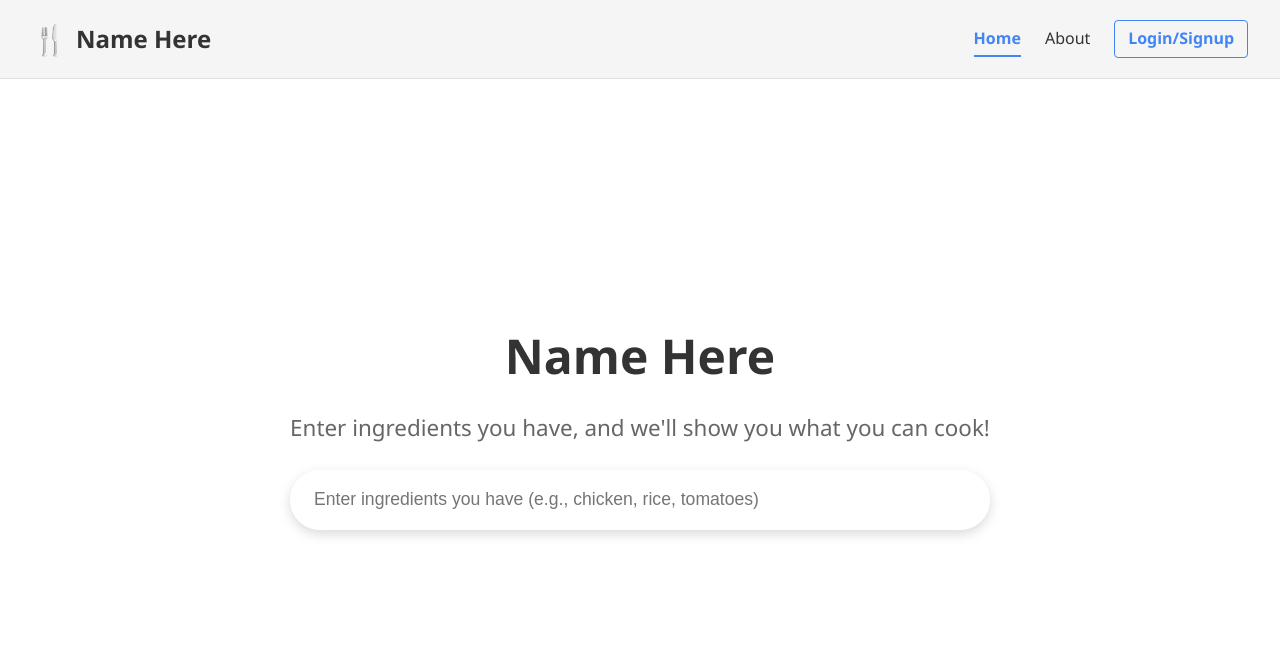
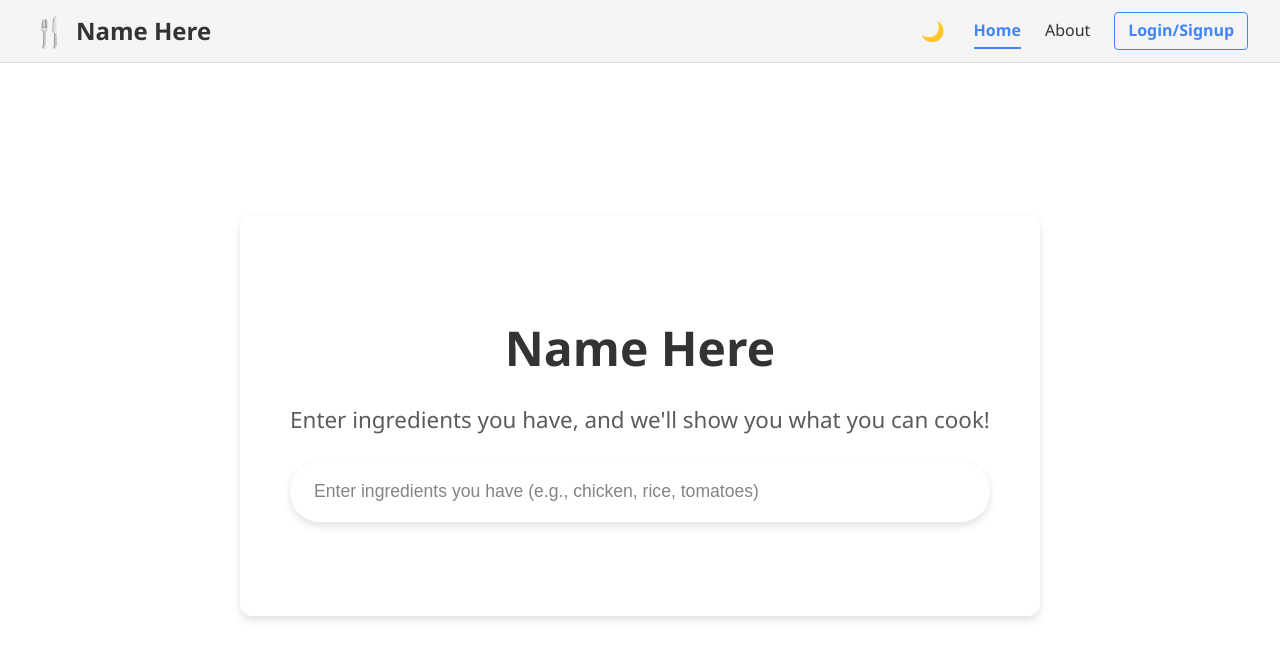
Before and after one commit to anorman2902/cpsc449-cooking-assistant, a React (Create React App) app in the folder client/: page / in a window 1280 px wide. Shown: the top 660 px of the page. Built offline with nearby package versions, Linux system fonts and the light colour scheme.

Commit message:
Styling changes to footer and nav bar. Theme toggle implemented

```diff
--- a/client/src/App.css
+++ b/client/src/App.css
@@ -7,9 +7,10 @@
 
 body {
   font-family: 'Segoe UI', Tahoma, Geneva, Verdana, sans-serif;
-  background-color: #fff;
-  color: #333;
+  background-color: var(--bg-color, #fff);
+  color: var(--text-color, #333);
   line-height: 1.6;
+  transition: background-color 0.3s ease, color 0.3s ease;
 }
 
 .App {
--- a/client/src/App.tsx
+++ b/client/src/App.tsx
@@ -8,6 +8,7 @@ import Navbar from './components/layout/Navbar';
 import Footer from './components/layout/Footer';
 import Home from './pages/Home';
 import About from './pages/About';
+import { ThemeProvider } from './contexts/ThemeContext';
 
 /**
  * App component - Main container for the Name Here application
@@ -35,6 +36,7 @@ function App() {
   };
 
   return (
+    <ThemeProvider>
       <div className="App">
         {/* Navigation bar component */}
         <Navbar isLoggedIn={isLoggedIn} onNavigate={handleNavigation} currentPage={currentPage} />
@@ -45,6 +47,7 @@ function App() {
         {/* Footer component */}
         <Footer />
       </div>
+    </ThemeProvider>
   );
 }
 
--- a/client/src/components/common/SearchBar/SearchBar.css
+++ b/client/src/components/common/SearchBar/SearchBar.css
@@ -8,7 +8,7 @@
 .search-form {
   display: flex;
   position: relative;
-  box-shadow: 0 4px 12px rgba(0, 0, 0, 0.15);
+  box-shadow: var(--shadow-md, 0 4px 12px rgba(0, 0, 0, 0.15));
   border-radius: 50px;
   overflow: hidden;
   transition: transform 0.3s ease, box-shadow 0.3s ease;
@@ -16,7 +16,7 @@
 
 .search-form:hover {
   transform: translateY(-2px);
-  box-shadow: 0 6px 16px rgba(0, 0, 0, 0.18);
+  box-shadow: var(--shadow-lg, 0 6px 16px rgba(0, 0, 0, 0.18));
 }
 
 .search-input {
@@ -26,14 +26,20 @@
   border: none;
   outline: none;
   border-radius: 50px;
-  background-color: white;
-  transition: box-shadow 0.3s ease;
+  background-color: var(--input-bg, white);
+  color: var(--input-text, #333);
+  transition: background-color 0.3s ease, color 0.3s ease, box-shadow 0.3s ease;
   -webkit-appearance: none;
 }
 
 .search-input:focus {
   box-shadow: none;
   outline: none;
+}
+
+.search-input::placeholder {
+  color: var(--input-text, #333);
+  opacity: 0.6;
 }
 
 /* Mobile responsiveness */
--- a/client/src/components/layout/Footer/Footer.css
+++ b/client/src/components/layout/Footer/Footer.css
@@ -2,5 +2,5 @@
   background-color: #333;
   color: #fff;
   text-align: center;
-  padding: 1.5rem;
+  padding: 1rem;
 }
--- a/client/src/components/layout/Navbar/Navbar.css
+++ b/client/src/components/layout/Navbar/Navbar.css
@@ -2,9 +2,10 @@
   display: flex;
   justify-content: space-between;
   align-items: center;
-  padding: 1rem 2rem;
-  background-color: #f5f5f5;
-  border-bottom: 1px solid #e0e0e0;
+  padding: 0.5rem 2rem;
+  background-color: var(--navbar-bg, #f5f5f5);
+  border-bottom: 1px solid var(--navbar-border, #e0e0e0);
+  transition: background-color 0.3s ease, border-color 0.3s ease;
 }
 
 .navbar-logo {
@@ -12,7 +13,8 @@
   align-items: center;
   font-size: 1.5rem;
   font-weight: bold;
-  color: #333;
+  color: var(--navbar-text, #333);
+  transition: color 0.3s ease;
 }
 
 .logo-icon {
@@ -27,10 +29,11 @@
 }
 
 .nav-link {
-  color: #333;
+  color: var(--navbar-text, #333);
   text-decoration: none;
   font-weight: 500;
   transition: color 0.3s ease;
+  position: relative;
 }
 
 .nav-link.active {
@@ -48,6 +51,29 @@
   height: 2px;
   background-color: var(--primary-color);
   transform: scaleX(1);
+}
+
+/* Theme toggle button styles */
+.theme-toggle-btn {
+  background: none;
+  border: none;
+  cursor: pointer;
+  font-size: 1.2rem;
+  display: flex;
+  align-items: center;
+  justify-content: center;
+  padding: 0.3rem;
+  border-radius: var(--border-radius-full);
+  transition: background-color 0.3s ease, transform 0.2s ease;
+}
+
+.theme-toggle-btn:hover {
+  background-color: rgba(0, 0, 0, 0.05);
+  transform: scale(1.1);
+}
+
+.theme-dark .theme-toggle-btn:hover {
+  background-color: rgba(255, 255, 255, 0.1);
 }
 
 .navbar-logo {
--- a/client/src/components/layout/Navbar/Navbar.tsx
+++ b/client/src/components/layout/Navbar/Navbar.tsx
@@ -6,6 +6,7 @@
  */
 import React from 'react';
 import './Navbar.css';
+import { useTheme } from '../../../contexts/ThemeContext';
 
 /**
  * Props interface for the Navbar component
@@ -27,6 +28,8 @@ interface NavbarProps {
  * @returns {JSX.Element} - Rendered navigation bar
  */
 const Navbar: React.FC<NavbarProps> = ({ isLoggedIn, onNavigate, currentPage }) => {
+  // Get theme context
+  const { theme, toggleTheme } = useTheme();
 
   // Handler for navigation links
   const handleNavClick = (e: React.MouseEvent<HTMLAnchorElement>, page: string) => {
@@ -43,6 +46,15 @@ const Navbar: React.FC<NavbarProps> = ({ isLoggedIn, onNavigate, currentPage })
 
       {/* Navigation links section */}
       <div className="navbar-links">
+        {/* Theme toggle button */}
+        <button
+          className="theme-toggle-btn"
+          onClick={toggleTheme}
+          aria-label={`Switch to ${theme === 'light' ? 'dark' : 'light'} mode`}
+        >
+          {theme === 'light' ? '🌙' : '☀️'}
+        </button>
+
         {/* Common navigation links */}
         <a
           href="/"
@@ -51,6 +63,7 @@ const Navbar: React.FC<NavbarProps> = ({ isLoggedIn, onNavigate, currentPage })
         >
           Home
         </a>
+
         <a
           href="/about"
           className={`nav-link ${currentPage === 'about' ? 'active' : ''}`}
--- /dev/null
+++ b/client/src/contexts/ThemeContext.tsx
@@ -0,0 +1,72 @@
+/**
+ * Theme Context
+ *
+ * Provides theme management functionality across the application.
+ * Handles theme toggling between light and dark modes and persists user preference.
+ */
+import React, { createContext, useState, useEffect, useContext, ReactNode } from 'react';
+
+// Define theme types
+type Theme = 'light' | 'dark';
+
+// Interface for the context value
+interface ThemeContextType {
+  theme: Theme;
+  toggleTheme: () => void;
+}
+
+// Create the context with a default value
+const ThemeContext = createContext<ThemeContextType | undefined>(undefined);
+
+// Props for the ThemeProvider component
+interface ThemeProviderProps {
+  children: ReactNode;
+}
+
+/**
+ * ThemeProvider component
+ *
+ * Manages theme state and provides theme toggling functionality to all child components.
+ * Uses localStorage to persist user theme preference across sessions.
+ */
+export const ThemeProvider: React.FC<ThemeProviderProps> = ({ children }) => {
+  // Initialize theme state from localStorage or default to 'light'
+  const [theme, setTheme] = useState<Theme>(() => {
+    const savedTheme = localStorage.getItem('theme');
+    return (savedTheme as Theme) || 'light';
+  });
+
+  // Toggle between light and dark themes
+  const toggleTheme = () => {
+    setTheme(prevTheme => {
+      const newTheme = prevTheme === 'light' ? 'dark' : 'light';
+      localStorage.setItem('theme', newTheme);
+      return newTheme;
+    });
+  };
+
+  // Apply theme class to document body when theme changes
+  useEffect(() => {
+    document.body.className = `theme-${theme}`;
+  }, [theme]);
+
+  // Provide theme context to children
+  return (
+    <ThemeContext.Provider value={{ theme, toggleTheme }}>
+      {children}
+    </ThemeContext.Provider>
+  );
+};
+
+/**
+ * Custom hook to use the theme context
+ *
+ * Provides easy access to theme state and toggle function
+ */
+export const useTheme = (): ThemeContextType => {
+  const context = useContext(ThemeContext);
+  if (context === undefined) {
+    throw new Error('useTheme must be used within a ThemeProvider');
+  }
+  return context;
+};
--- a/client/src/pages/About/About.css
+++ b/client/src/pages/About/About.css
@@ -17,15 +17,18 @@
 
   .about-title {
     font-size: 2rem;
-    color: #333;
+    color: var(--text-color, #333);
     margin-bottom: 1rem;
+    transition: color 0.3s ease;
   }
 
   .about-subtitle {
     font-size: 1rem;
-    color: #666;
+    color: var(--text-color, #666);
+    opacity: 0.8;
     max-width: 600px;
     margin: 0 auto;
+    transition: color 0.3s ease;
   }
 
   .about-section {
@@ -34,17 +37,20 @@
 
   .section-title {
     font-size: 1.5rem;
-    color: #333;
+    color: var(--text-color, #333);
     margin-bottom: 1.5rem;
     position: relative;
     padding-bottom: 0.5rem;
-    border-bottom: 2px solid var(--dark-color);
+    border-bottom: 2px solid var(--navbar-border, #e0e0e0);
+    transition: color 0.3s ease, border-color 0.3s ease;
   }
 
   .section-text {
     font-size: 1rem;
     line-height: 1.6;
-    color: #444;
+    color: var(--text-color, #444);
+    opacity: 0.9;
+    transition: color 0.3s ease;
   }
 
   /* Features*/
@@ -56,11 +62,12 @@
   }
 
   .feature-card {
-    background-color: #f8f9fa;
+    background-color: var(--card-bg, #f8f9fa);
     border-radius: var(--border-radius-md, 8px);
     padding: 0.5rem 1.5rem;
     box-shadow: var(--shadow-sm, 0 2px 4px rgba(0, 0, 0, 0.1));
-    transition: transform 0.3s ease, box-shadow 0.3s ease;
+    transition: transform 0.3s ease, box-shadow 0.3s ease, background-color 0.3s ease;
+    border: 1px solid var(--card-border, transparent);
   }
 
   .feature-card:hover {
@@ -74,13 +81,16 @@
 
   .feature-card h3 {
     font-size: 1.1rem;
-    color: #333;
+    color: var(--text-color, #333);
+    transition: color 0.3s ease;
   }
 
   .feature-card p {
-    color: #666;
+    color: var(--text-color, #666);
+    opacity: 0.8;
     line-height: 1.5;
     margin-bottom: 0.5rem;
+    transition: color 0.3s ease;
   }
 
   /* How It Works*/
@@ -114,12 +124,15 @@
   .step-content h3 {
     font-size: 1.2rem;
     margin-bottom: 0.5rem;
-    color: #333;
+    color: var(--text-color, #333);
+    transition: color 0.3s ease;
   }
 
   .step-content p {
-    color: #666;
+    color: var(--text-color, #666);
+    opacity: 0.8;
     line-height: 1.5;
+    transition: color 0.3s ease;
   }
 
   /* Mobile responsiveness */
--- a/client/src/pages/Home/Home.css
+++ b/client/src/pages/Home/Home.css
@@ -15,7 +15,7 @@
 
 /* Hero Section */
 .hero-section {
-  background-color: #fff;
+  background-color: var(--card-bg, #fff);
   padding: 2rem;
   text-align: center;
   width: 100%;
@@ -26,19 +26,25 @@
   align-items: center;
   justify-content: center;
   min-height: 50vh; /* Reduced from 60vh to make it more centered */
+  border-radius: var(--border-radius-lg, 12px);
+  box-shadow: var(--shadow-md, 0 4px 8px rgba(0, 0, 0, 0.12));
+  transition: background-color 0.3s ease, box-shadow 0.3s ease;
 }
 
 .hero-title {
   font-size: 3rem;
   margin-bottom: 1rem;
-  color: #333;
+  color: var(--text-color, #333);
+  transition: color 0.3s ease;
 }
 
 .hero-subtitle {
   font-size: 1.4rem;
-  color: #666;
+  color: var(--text-color, #666);
+  opacity: 0.8;
   max-width: 700px;
   margin: 0 auto 1.5rem;
+  transition: color 0.3s ease;
 }
 
 /* Mobile responsiveness */
--- a/client/src/styles/global.css
+++ b/client/src/styles/global.css
@@ -22,6 +22,47 @@
   --border-radius-lg: 12px;
   --border-radius-xl: 20px;
   --border-radius-full: 9999px;
+}
+
+/* Light theme (default) */
+.theme-light {
+  --bg-color: #ffffff;
+  --text-color: #333333;
+  --navbar-bg: #f5f5f5;
+  --navbar-text: #333333;
+  --navbar-border: #e0e0e0;
+  --card-bg: #ffffff;
+  --card-border: #e0e0e0;
+  --input-bg: #ffffff;
+  --input-border: #cccccc;
+  --input-text: #333333;
+  --button-bg: #4285f4;
+  --button-text: #ffffff;
+  --shadow-color: rgba(0, 0, 0, 0.1);
+}
+
+/* Dark theme */
+.theme-dark {
+  --bg-color: #121212;
+  --text-color: #f5f5f5;
+  --navbar-bg: #1e1e1e;
+  --navbar-text: #f5f5f5;
+  --navbar-border: #333333;
+  --card-bg: #1e1e1e;
+  --card-border: #333333;
+  --input-bg: #2d2d2d;
+  --input-border: #444444;
+  --input-text: #f5f5f5;
+  --button-bg: #4285f4;
+  --button-text: #ffffff;
+  --shadow-color: rgba(0, 0, 0, 0.3);
+}
+
+/* Apply theme variables to body */
+body {
+  background-color: var(--bg-color);
+  color: var(--text-color);
+  transition: background-color 0.3s ease, color 0.3s ease;
 }
 
 /* Utility classes */
```
Lines whose indentation alone changed are shown as unchanged.
